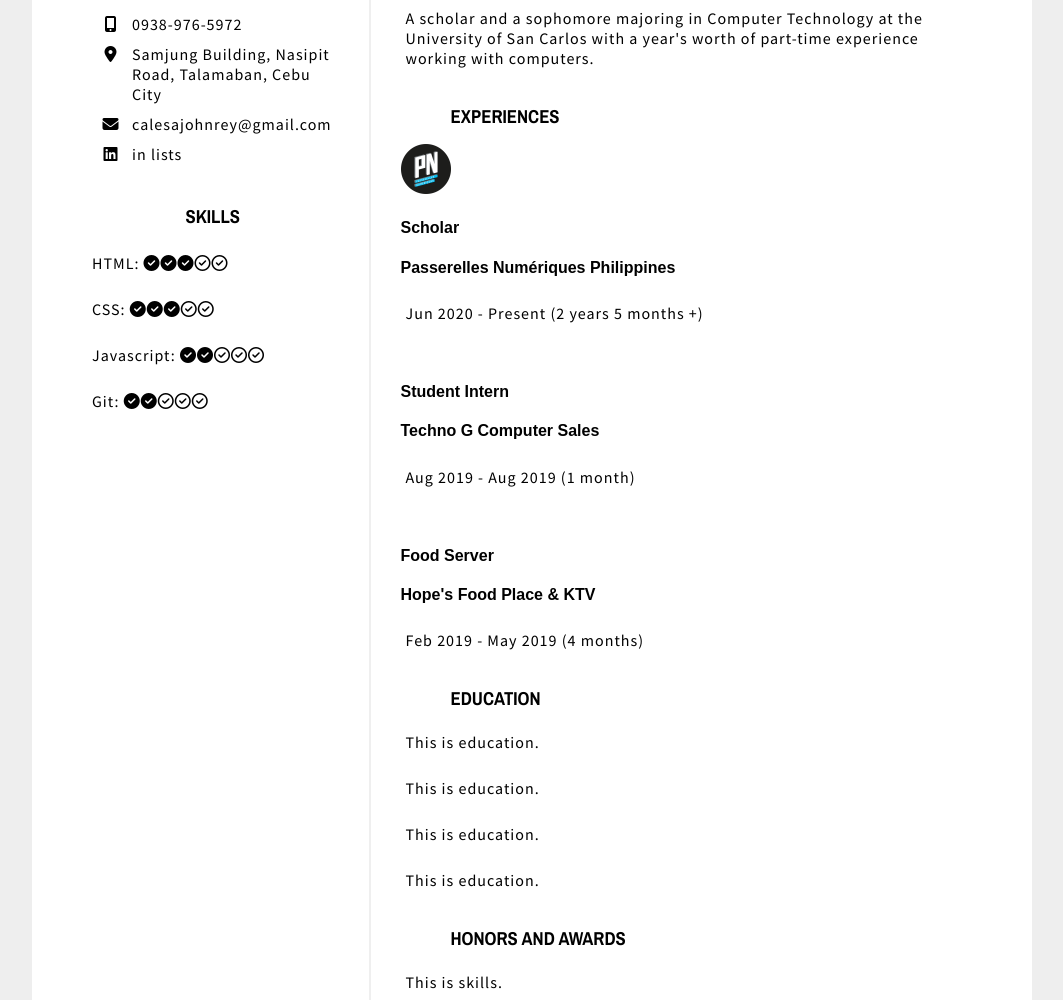
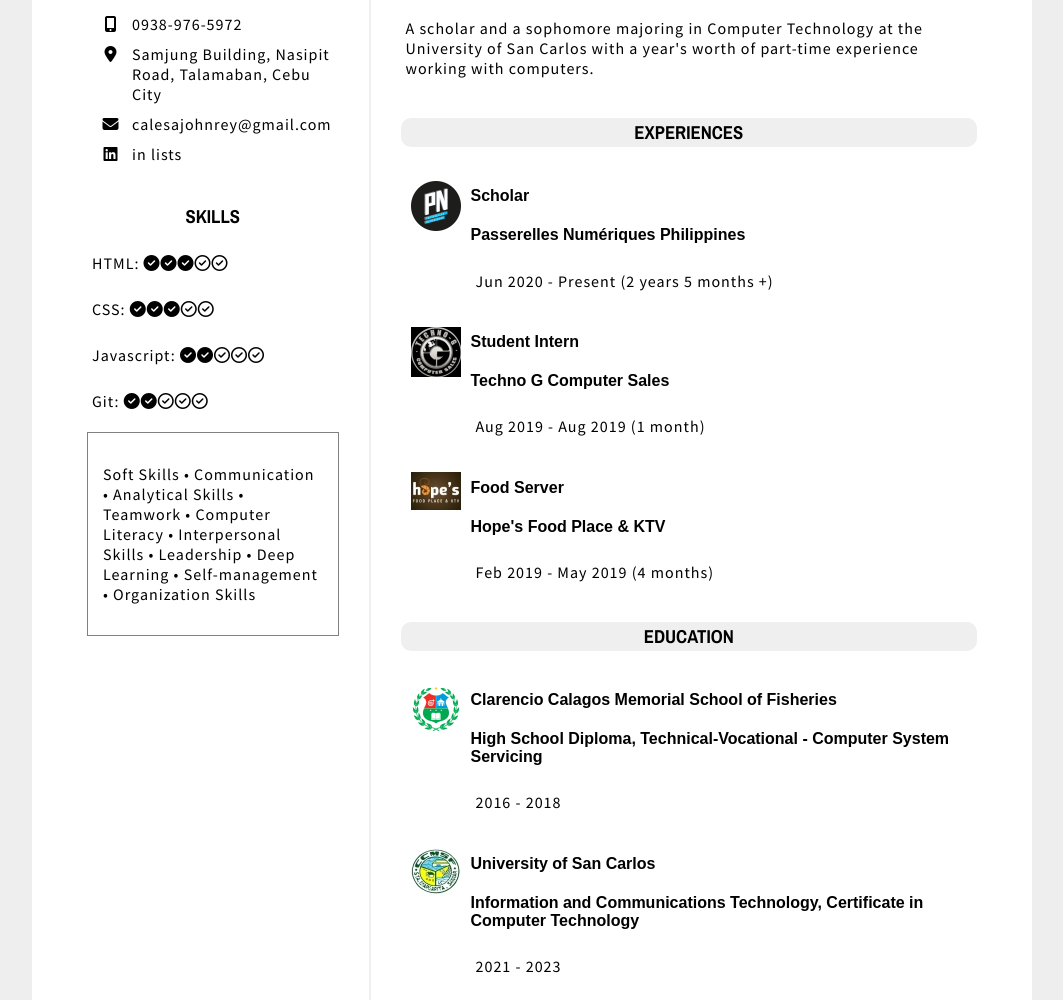
Before and after one commit to jeonlei2001/jeonlei2001.github.io, a plain HTML site: page index.html in a window 1280 px wide. Shown: the part 428-1428 px from the top of the page, without its empty margins (108-1171 px from the left). Drawn offline with nearby package versions, Linux system fonts and the light colour scheme.

Commit message:
added new codes

```diff
--- a/files/css/styles.css
+++ b/files/css/styles.css
@@ -64,6 +64,16 @@
   padding: 25px;
   margin: 20px;
 }
+.experiences_school-info{
+  display: flex;
+  flex-direction: row;
+}
+.experiences_school-info > img {
+  width: 50px;
+  height: 100%;
+  padding-top: 5px;
+  margin: 10px;
+}
 
 /* --------------------------- */
 .contents {
@@ -79,6 +89,15 @@
   text-align: center;
   border-right: 2px solid #efefef;
 }
+#skills_set2{
+  border: 1px solid gray;
+  margin-top: 10px;
+  padding: 10px;
+}
+#skill_set2>p{
+  text-align: center;
+
+}
 /* --------------------------- */
 .main {
   display: flex;
@@ -87,7 +106,10 @@
   padding: 30px;
 }
 .main > div > h3 {
-  margin: 15px 50px;
+  text-align: center;
+  background-color: #efefef;
+  border-radius: 10px;
+  padding: 2px;
 }
 /* --------------------------- */
 /* --------------------------- */
--- a/index.html
+++ b/index.html
@@ -43,28 +43,40 @@
             </div>
             <div>
               <h3>SKILLS</h3>
+              <div id="skills_set1">
                 <p>HTML: <span><i class="fa-solid fa-circle-check"></i><i
                       class="fa-solid
                       fa-circle-check"></i><i class="fa-solid fa-circle-check"></i><i
-                    class="fa-regular fa-circle-check"></i><i class="fa-regular
+                      class="fa-regular fa-circle-check"></i><i
+                      class="fa-regular
                       fa-circle-check"></i></span></p>
                 <p>CSS: <span><i class="fa-solid fa-circle-check"></i><i
                       class="fa-solid
                       fa-circle-check"></i><i class="fa-solid fa-circle-check"></i><i
-                    class="fa-regular fa-circle-check"></i><i class="fa-regular
+                      class="fa-regular fa-circle-check"></i><i
+                      class="fa-regular
                       fa-circle-check"></i></span></p>
                 <p>Javascript: <span><i
                       class="fa-solid
                       fa-circle-check"></i><i class="fa-solid fa-circle-check"></i><i
-                    class="fa-regular fa-circle-check"></i><i class="fa-regular
+                      class="fa-regular fa-circle-check"></i><i
+                      class="fa-regular
                       fa-circle-check"></i><i class="fa-regular
                       fa-circle-check"></i></span></p>
                 <p>Git: <span><i
                       class="fa-solid
                       fa-circle-check"></i><i class="fa-solid fa-circle-check"></i><i
-                    class="fa-regular fa-circle-check"></i><i class="fa-regular
+                      class="fa-regular fa-circle-check"></i><i
+                      class="fa-regular
                       fa-circle-check"></i><i class="fa-regular
                       fa-circle-check"></i></span></p>
+              </div>
+              <div id="skills_set2">
+                <p>Soft Skills • Communication • Analytical Skills • Teamwork •
+                  Computer Literacy • Interpersonal Skills
+                  • Leadership • Deep Learning • Self-management • Organization
+                  Skills</p>
+              </div>
             </div>
           </div>
           <div class="main">
@@ -76,9 +88,9 @@
             </div>
             <div>
               <h3>EXPERIENCES</h3>
-              <div class="experiences-info">
+              <div class="experiences_school-info">
                 <img src="files\images\img_3.png" alt="" srcset="">
-                <div class="experiences-description">
+                <div class="experiences_school-description">
                   <h4><b>Scholar</b></h4>
                   <h4>Passerelles Numériques Philippines
                   </h4>
@@ -86,17 +98,17 @@
                   </p>
                 </div>
               </div>
-              <div class="experiences-info">
-                <img src="files\images\img_2.png" alt="" srcset="">
-                <div class="experiences-description">
+              <div class="experiences_school-info">
+                <img src="files\images\img_2.jpg" alt="" srcset="">
+                <div class="experiences_school-description">
                   <h4><b>Student Intern</b></h4>
                   <h4>Techno G Computer Sales</h4>
                   <p>Aug 2019 - Aug 2019 (1 month)</p>
                 </div>
               </div>
-              <div class="experiences-info">
-                <img src="files\images\img_1.png" alt="" srcset="">
-                <div class="experiences-description">
+              <div class="experiences_school-info">
+                <img src="files\images\img_1.jpg" alt="" srcset="">
+                <div class="experiences_school-description">
                   <h4><b>Food Server</b></h4>
                   <h4>Hope's Food Place & KTV</h4>
                   <p>Feb 2019 - May 2019 (4 months)
@@ -106,10 +118,26 @@
             </div>
             <div>
               <h3>EDUCATION</h3>
-              <p>This is education.</p>
-              <p>This is education.</p>
-              <p>This is education.</p>
-              <p>This is education.</p>
+              <div class="experiences_school-info">
+                <img src="files\images\schoollogo_1.png" alt="" srcset="">
+                <div class="experiences_school-description">
+                  <h4><b>Clarencio Calagos Memorial School of Fisheries</b></h4>
+                  <h4>High School Diploma, Technical-Vocational - Computer
+                    System Servicing
+                  </h4>
+                  <p>2016 - 2018
+                  </p>
+                </div>
+              </div>
+              <div class="experiences_school-info">
+                <img src="files\images\schoollogo_2.jpg" alt="" srcset="">
+                <div class="experiences_school-description">
+                  <h4><b>University of San Carlos</b></h4>
+                  <h4>Information and Communications Technology, Certificate in
+                    Computer Technology</h4>
+                  <p>2021 - 2023</p>
+                </div>
+              </div>
             </div>
             <div>
               <h3>HONORS AND AWARDS</h3>
```
Lines whose indentation alone changed are shown as unchanged.
